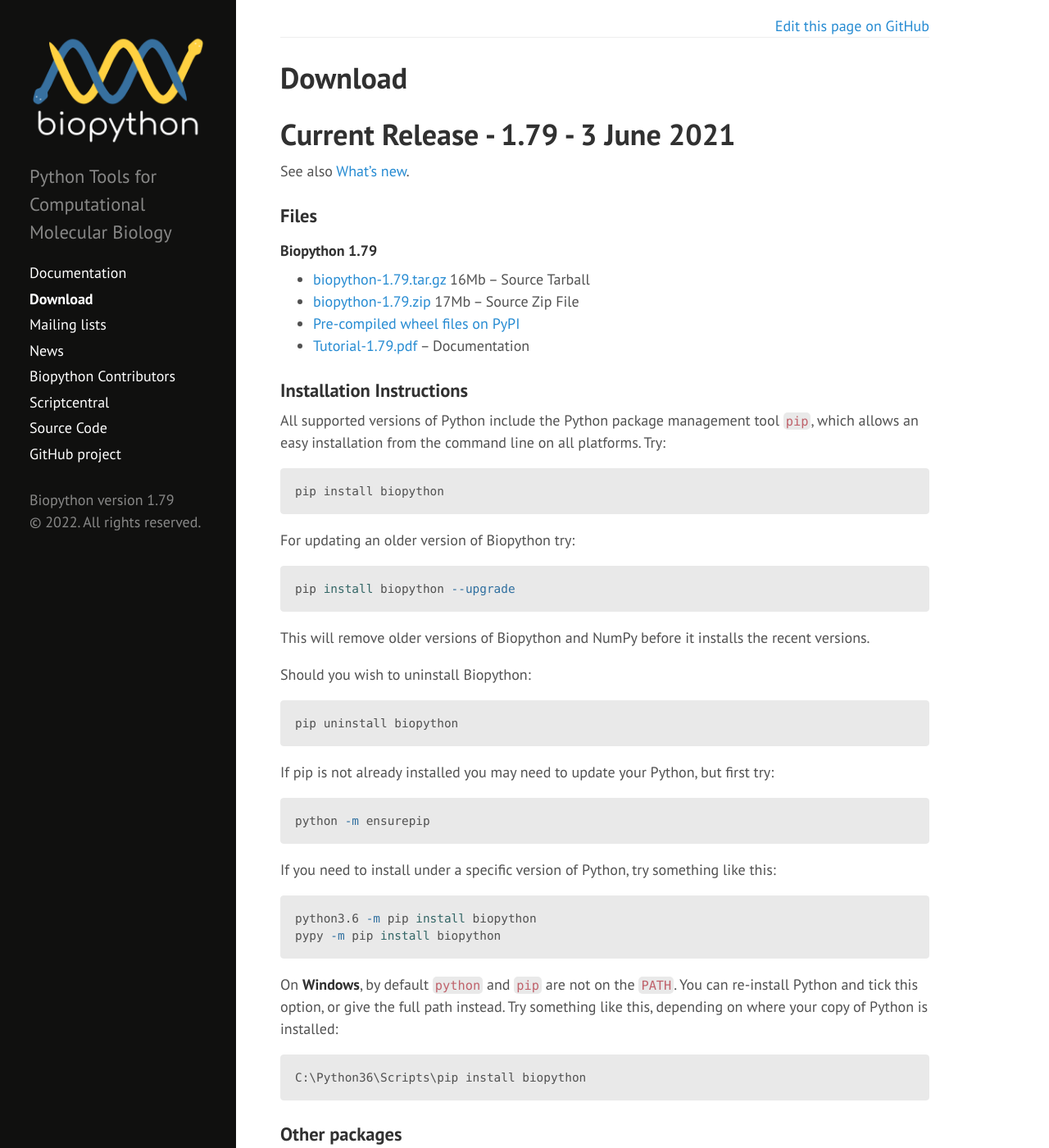
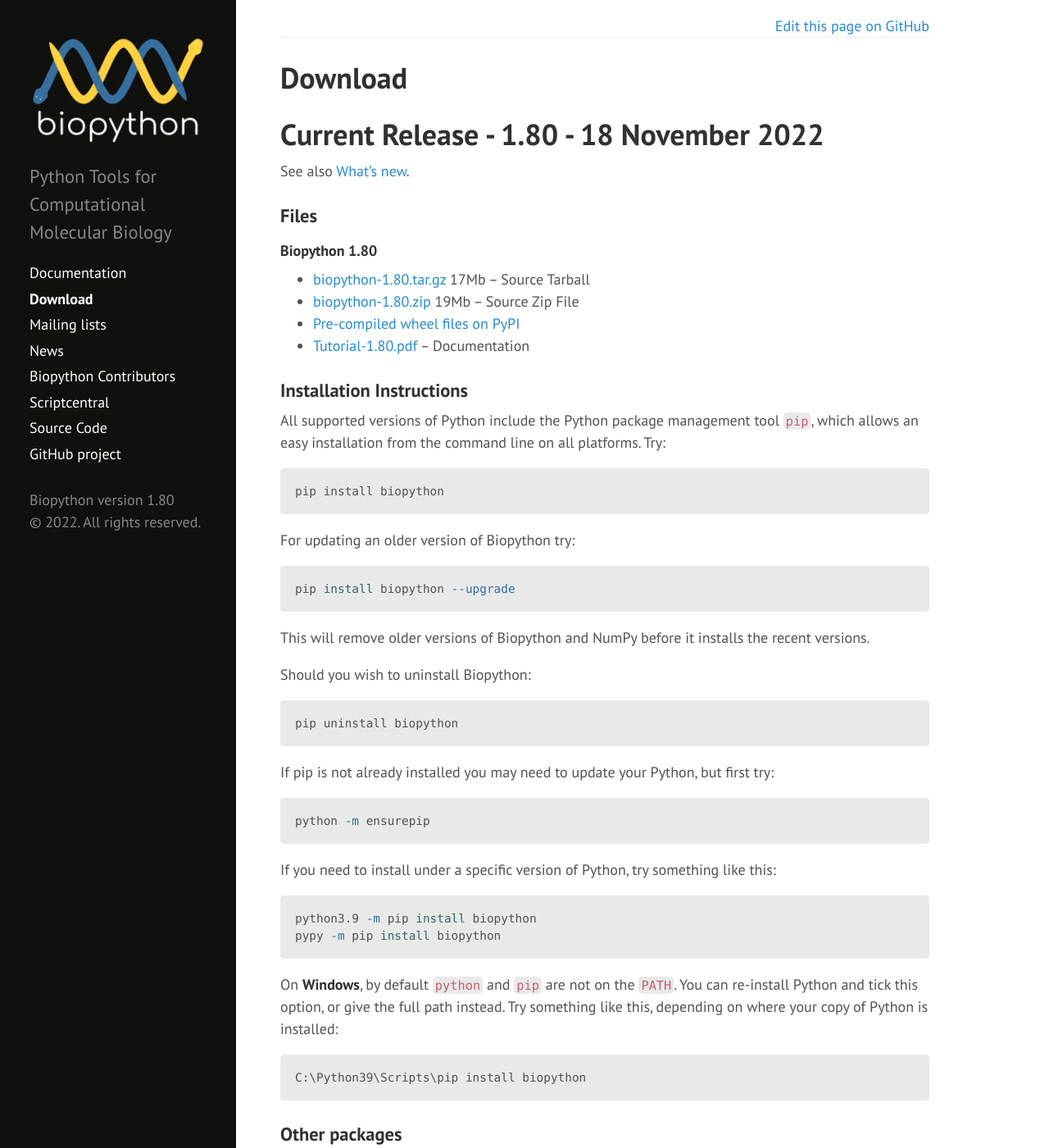
Before and after one commit to biopython/biopython.github.io, a Jekyll site: the page built from wiki/Download.md, in a window 1280 px wide and 1400 px high. Shown: the whole window at 82% size. Built offline with Jekyll 4.4.1, drawn with Linux system fonts in a browser that asks for light colours; some of the changed text lies outside the part shown.

Commit message:
Biopython 1.80

````diff
--- a/_config.yml
+++ b/_config.yml
@@ -20,6 +20,6 @@ author:
   url: https://twitter.com/biopython
 
 # Custom variables for Hyde theme
-version: "1.79"
+version: "1.80"
 github:
   repo: https://github.com/biopython/biopython
--- a/wiki/Download.md
+++ b/wiki/Download.md
@@ -6,22 +6,22 @@ redirect_from:
  - /download/
 ---
 
-Current Release - 1.79 - 3 June 2021
-==========================================
+Current Release - 1.80 - 18 November 2022
+=========================================
 
 See also [What's
 new](https://github.com/biopython/biopython/blob/master/NEWS.rst).
 
 ### Files
 
-#### Biopython 1.79
+#### Biopython 1.80
 
--   [biopython-1.79.tar.gz](http://biopython.org/DIST/biopython-1.79.tar.gz)
-    16Mb -- Source Tarball
--   [biopython-1.79.zip](http://biopython.org/DIST/biopython-1.79.zip)
-    17Mb -- Source Zip File
--   [Pre-compiled wheel files on PyPI](https://pypi.python.org/pypi/biopython/1.79)
--   [Tutorial-1.79.pdf](http://biopython.org/DIST/docs/tutorial/Tutorial-1.79.pdf) -- Documentation
+-   [biopython-1.80.tar.gz](http://biopython.org/DIST/biopython-1.80.tar.gz)
+    17Mb -- Source Tarball
+-   [biopython-1.80.zip](http://biopython.org/DIST/biopython-1.80.zip)
+    19Mb -- Source Zip File
+-   [Pre-compiled wheel files on PyPI](https://pypi.python.org/pypi/biopython/1.80)
+-   [Tutorial-1.80.pdf](http://biopython.org/DIST/docs/tutorial/Tutorial-1.80.pdf) -- Documentation
 
 ### Installation Instructions
 
@@ -58,7 +58,7 @@ If you need to install under a specific version of Python, try something
 like this:
 
 ``` bash
-python3.6 -m pip install biopython
+python3.9 -m pip install biopython
 pypy -m pip install biopython
 ```
 
@@ -67,7 +67,7 @@ You can re-install Python and tick this option, or give the full path instead.
 Try something like this, depending on where your copy of Python is installed:
 
 ```
-C:\Python36\Scripts\pip install biopython
+C:\Python39\Scripts\pip install biopython
 ```
 
 ### Other packages
````
Also changed, not shown: other parts of wiki/Download.md (+11 -1 lines), wiki/Biopython.md (+2 -2 lines).
